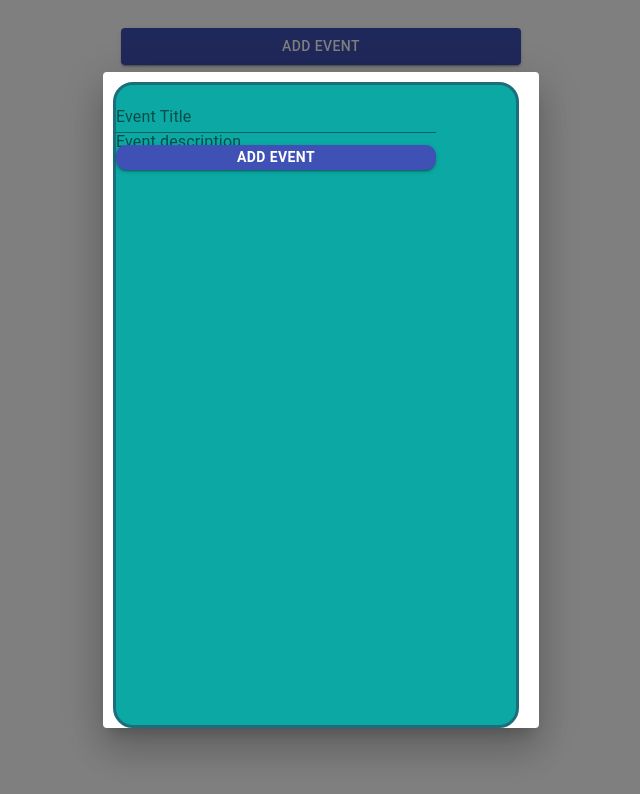
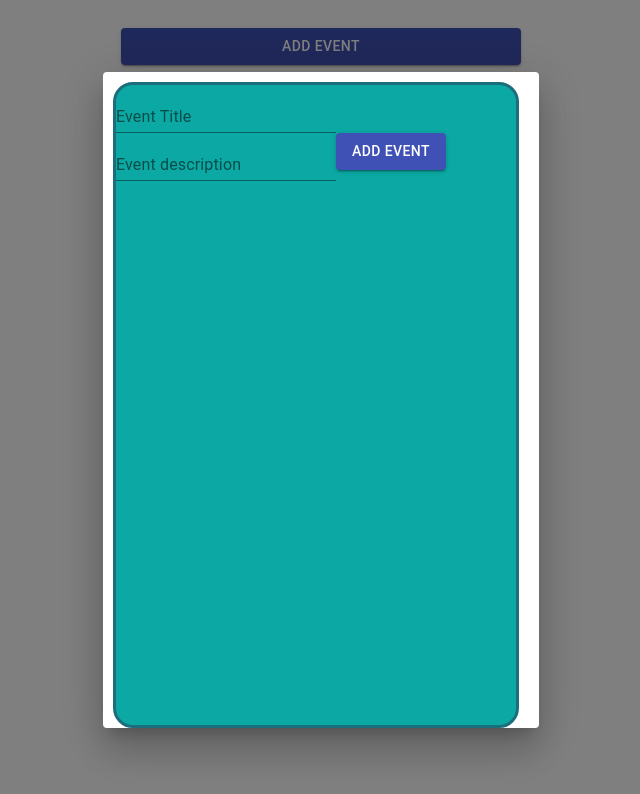
Before and after one commit to pragyes31/Event-Manager, a React (Create React App) app: page / in a window 1280 px wide. Shown: the top 794 px of the page, without its empty margins (319-959 px from the left). Built offline with nearby package versions, Linux system fonts and the light colour scheme.

Commit message:
converting the form to MUI based

```diff
--- a/src/App.js
+++ b/src/App.js
@@ -67,45 +67,6 @@
     color: "#fff",
     border: "3px solid #1c6e7d",
     borderRadius: "20px"
-  },
-
-  eventForm: {
-    margin: "15px",
-    display: "flex",
-    flexDirection: "column"
-  },
-
-  label: {
-    marginLeft: "5px",
-    display: "inline-block"
-  },
-
-  eventInputs: {
-    width: "80%",
-    outline: "none",
-    border: "none",
-    borderRadius: "20px",
-    height: "25px"
-  },
-
-  description: {
-    width: "100%",
-    outline: "none",
-    border: "none",
-    borderRadius: "20px",
-    textIndent: "10px",
-    paddingTop: "5px"
-  },
-
-  btn: {
-    width: "80%",
-    height: "25px",
-    outline: "none",
-    border: "none",
-    borderRadius: "10px",
-    cursor: "pointer",
-    marginTop: "10px",
-    fontWeight: "bold"
   }
 };
 
```
